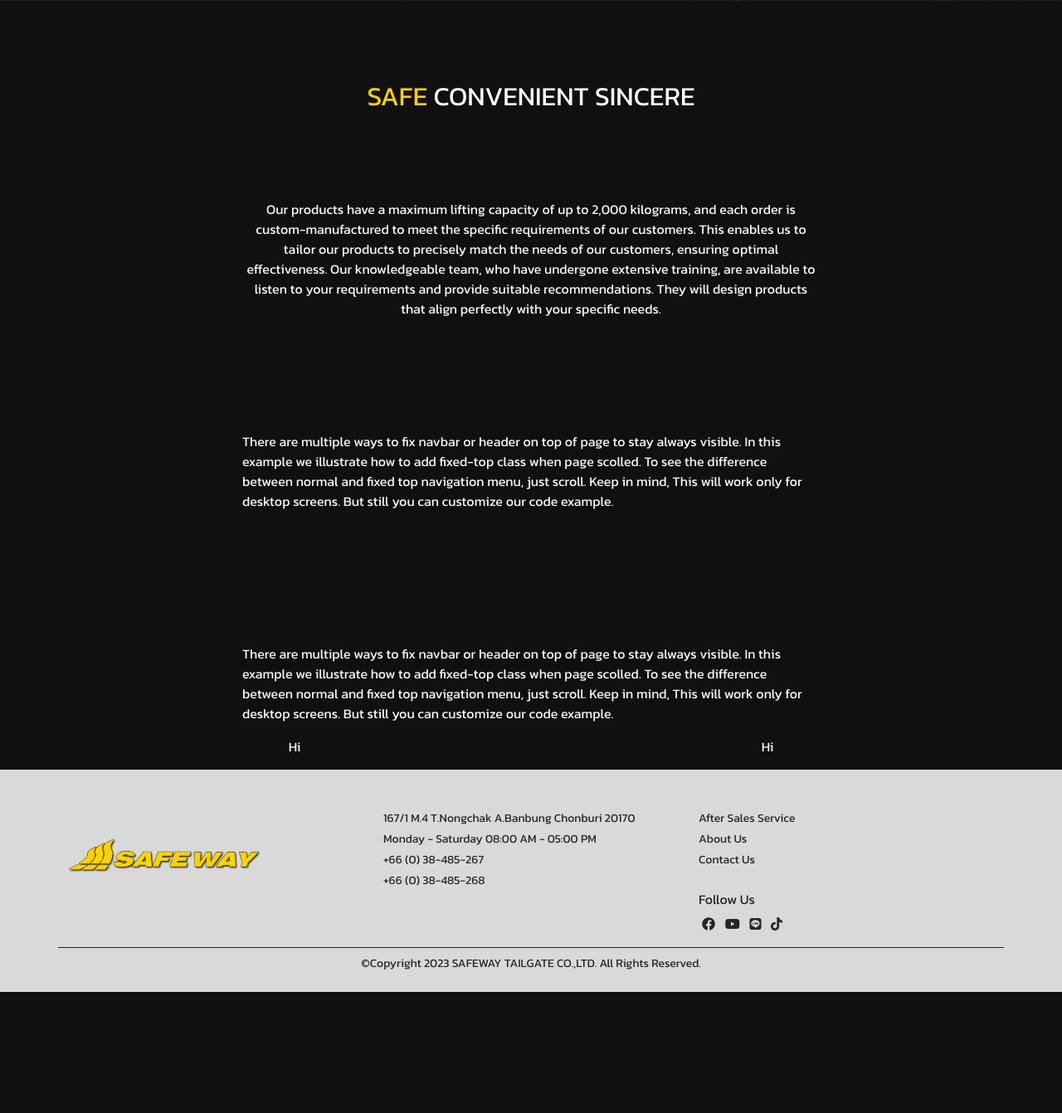
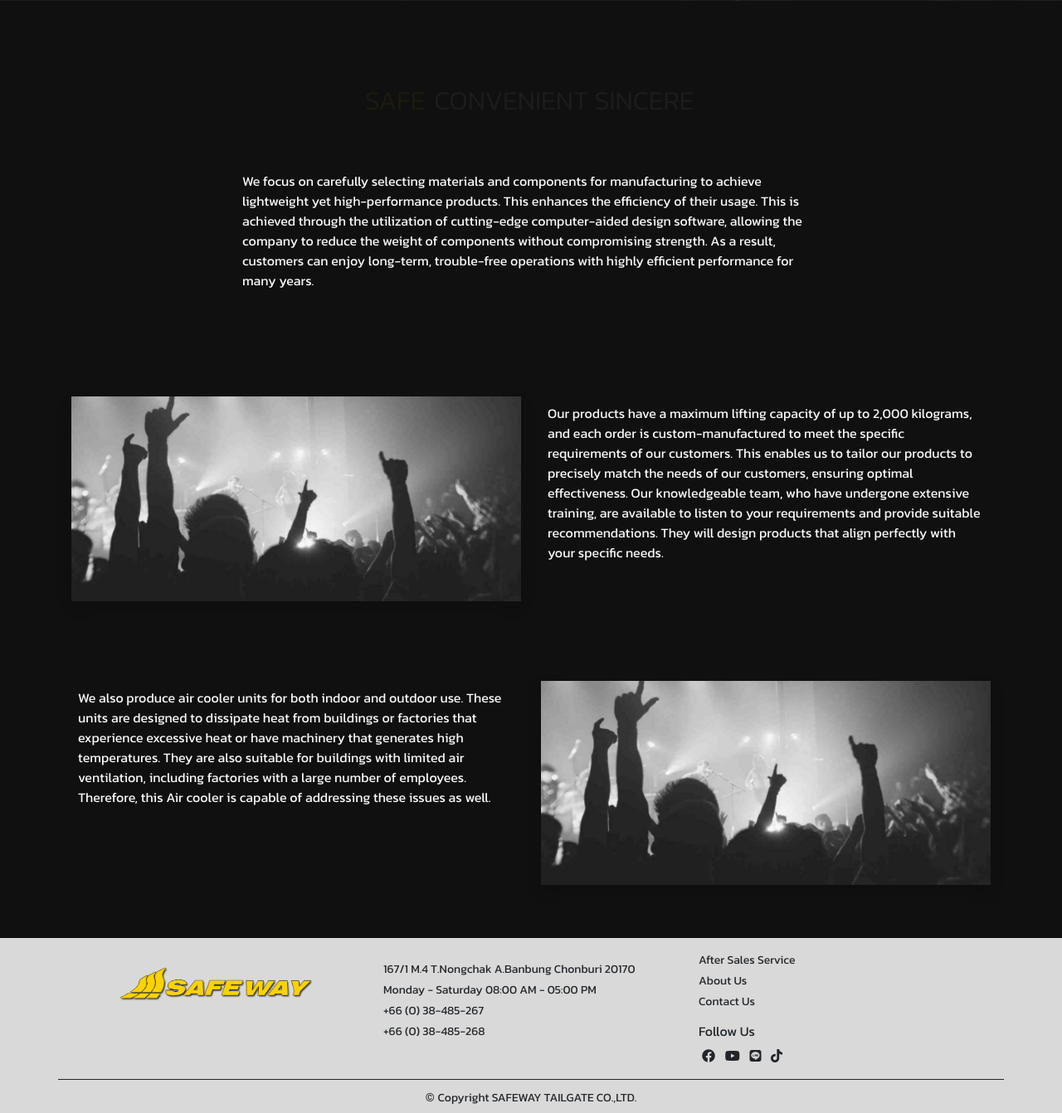
Before and after one commit to GunZiR/SafewayWebsite, a Django app: page / in a window 1280 px wide. Shown: the part 721-2063 px from the top of the page at 83% size. Before the commit the page ends 1917 px from the top, so only its background shows below. Run offline with Django 4.2, Linux system fonts and the light colour scheme; some libraries are stand-ins or nearby versions.

Commit message:
make some change

```diff
--- a/static/JavaScripts/base.js
+++ b/static/JavaScripts/base.js
@@ -14,3 +14,57 @@
         }
     });
 });
+
+var TxtType = function(el, toRotate, period) {
+    this.toRotate = toRotate;
+    this.el = el;
+    this.loopNum = 0;
+    this.period = parseInt(period, 10) || 2000;
+    this.txt = '';
+    this.tick();
+    this.isDeleting = false;
+};
+
+TxtType.prototype.tick = function() {
+    var i = this.loopNum % this.toRotate.length;
+    var fullTxt = this.toRotate[i];
+
+    if (this.isDeleting) {
+        this.txt = fullTxt.substring(0, this.txt.length - 1);
+    } else {
+        this.txt = fullTxt.substring(0, this.txt.length + 1);
+    }
+
+    this.el.innerHTML = '<span class="wrap">' + this.txt + '</span>';
+
+    var that = this;
+    var delta = 200 - Math.random() * 100;
+
+    if (this.isDeleting) { delta /= 2; }
+
+    if (!this.isDeleting && this.txt === fullTxt) {
+        delta = this.period;
+        this.isDeleting = true;
+    } else if (this.isDeleting && this.txt === '') {
+        this.isDeleting = false;
+        this.loopNum++;
+        delta = 500;
+    }
+
+    setTimeout(function() {
+        that.tick();
+    }, delta);
+};
+
+
+window.onload = function() {
+    var elements = document.getElementsByClassName('typewrite');
+    for (var i=0; i<elements.length; i++) {
+        var toRotate = elements[i].getAttribute('data-type');
+        var period = elements[i].getAttribute('data-period');
+        if (toRotate) {
+            new TxtType(elements[i], JSON.parse(toRotate), period);
+        }
+    }
+    // INJECT CSS
+};
--- a/static/css/base.css
+++ b/static/css/base.css
@@ -25,6 +25,10 @@
 * {
     font-family: 'Kanit', sans-serif;
 }
+.roboto-font{
+    font-family: 'Roboto', sans-serif;
+}
+/* Drop Down*/
 .dropdown-menu ul {
     list-style: none;
     padding: 0;
--- a/static/css/index.css
+++ b/static/css/index.css
@@ -1,3 +1,53 @@
 .yellow-text {
     color: #FBD300;
 }
+.animation-wrapper{
+    text-align:center;
+    font-weight:300;
+    font-size:32px;
+    overflow:hidden;
+}
+.animation {
+    display:inline-block;
+    overflow:hidden;
+    white-space:nowrap;
+  }
+
+.animation:first-of-type {    /* For increasing performance
+                         ID/Class should've been used.
+                         For a small demo
+                         it's okaish for now */
+    animation: showup 7s infinite;
+  }
+
+.animation:last-of-type {
+    width:0px;
+    animation: reveal 7s infinite;
+  }
+
+.animation:last-of-type span {
+    margin-left:-355px;
+    animation: slidein 7s infinite;
+  }
+
+  @keyframes showup {
+      0% {opacity:0;}
+      20% {opacity:1;}
+      80% {opacity:1;}
+      100% {opacity:0;}
+  }
+
+  @keyframes slidein {
+      0% { margin-left:-800px; }
+      20% { margin-left:-800px; }
+      35% { margin-left:0px; }
+      100% { margin-left:0px; }
+  }
+
+  @keyframes reveal {
+      0% {opacity:0;width:0px;}
+      20% {opacity:1;width:0px;}
+      30% {width:320px;}
+      80% {opacity:1;}
+      100% {opacity:0;width:320px;}
+  }
--- a/templates/base/base.html
+++ b/templates/base/base.html
@@ -9,10 +9,13 @@
         <link href="https://cdn.jsdelivr.net/npm/bootstrap@5.3.0-alpha3/dist/css/bootstrap.min.css" rel="stylesheet" integrity="sha384-KK94CHFLLe+nY2dmCWGMq91rCGa5gtU4mk92HdvYe+M/SXH301p5ILy+dN9+nJOZ" crossorigin="anonymous">
         <link rel="stylesheet" href="{% static 'css/base.css' %}">
         <link rel="stylesheet" href="https://cdnjs.cloudflare.com/ajax/libs/font-awesome/6.1.1/css/all.min.css">
+        <!----------------------------------------------------------Google Fonts------------------------------------------------------------->
         <link rel="preconnect" href="https://fonts.googleapis.com">
         <link rel="preconnect" href="https://fonts.gstatic.com" crossorigin>
         <link href="https://fonts.googleapis.com/css2?family=Kanit:wght@300;400;700&display=swap" rel="stylesheet">
+        <link href="https://fonts.googleapis.com/css2?family=Roboto:wght@700&display=swap" rel="stylesheet">
 
+        <link rel="icon" href="{% static 'images/logo_crop.png' %}" type="image/x-icon">
         <script src="{% static 'JavaScripts\base.js' %}"></script>
         <script src="https://cdnjs.cloudflare.com/ajax/libs/jquery/3.6.0/jquery.min.js" integrity="sha512-894YE6QWD5I59HgZOGReFYm4dnWc1Qt5NtvYSaNcOP+u1T9qYdvdihz0PPSiiqn/+/3e7Jo4EaG7TubfWGUrMQ==" crossorigin="anonymous" referrerpolicy="no-referrer"></script>
     </head>
@@ -166,49 +169,51 @@
         <footer class="pb-2 background-grey">
             <div class="container">
               <div class="row">
-                    <div class="col md-2 pt-5 mt-3 d-flex flex-column align-items-center">
+                <div class="col-lg mt-3 text-center">
                   <a href="{% url 'index' %}">
                     <img class="img-fluid image-size-half my-3" src="{% static 'images/logo_crop.png' %}" alt="Logo">
                   </a>
                 </div>
-                    <div class="col md-5 pt-5 d-flex flex-column align-items-start">
+                <div class="col-lg mt-3 text-lg-start d-flex align-items-center">
                   <ul class="list-unstyled">
-                            <p class="small mb-1 text-left">167/1 M.4 T.Nongchak A.Banbung Chonburi 20170</p>
-                            <p class="small mb-1 text-left">Monday - Saturday 08:00 AM - 05:00 PM</p>
-                            <p class="small mb-1 text-left">+66 (0) 38-485-267</p>
-                            <p class="small mb-1 text-left">+66 (0) 38-485-268</p>
+                    <li><p class="small mb-1">167/1 M.4 T.Nongchak A.Banbung Chonburi 20170</p></li>
+                    <li><p class="small mb-1">Monday - Saturday 08:00 AM - 05:00 PM</p></li>
+                    <li><p class="small mb-1">+66 (0) 38-485-267</p></li>
+                    <li><p class="small mb-1">+66 (0) 38-485-268</p></li>
                   </ul>
                 </div>
-                    <div class="col md-5 pt-5 d-flex flex-column align-items-start">
+                <div class="col-lg mt-3">
                   <ul class="list-unstyled">
-                            <li><a class="text-decoration-none link-dark" href="{% url 'after_sales_service' %}"><p class="small mb-1 text-left">After Sales Service</p></a></li>
-                            <li><a class="text-decoration-none link-dark" href="{% url 'about_us' %}"><p class="small mb-1 text-left">About Us</p></a></li>
-                            <li><a class="text-decoration-none link-dark" href="{% url 'contact_us' %}"><p class="small mb-1 text-left">Contact Us</p></a></li>
+                    <li><a class="text-decoration-none link-dark" href="{% url 'after_sales_service' %}"><p class="small mb-1">After Sales Service</p></a></li>
+                    <li><a class="text-decoration-none link-dark" href="{% url 'about_us' %}"><p class="small mb-1">About Us</p></a></li>
+                    <li><a class="text-decoration-none link-dark" href="{% url 'contact_us' %}"><p class="small mb-1">Contact Us</p></a></li>
                   </ul>
                   <h6 class="mt-2">Follow Us</h6>
                   <div class="d-inline">
                     <a class="text-decoration-none link-dark mx-1" href="https://www.facebook.com/taillifts.safeway/?ref=bookmarks" target="_blank">
-                                <i class="fab fa-facebook"></i>
+                      <i class="fab fa-facebook" data-bs-toggle="tooltip" data-bs-placement="bottom" title="Facebook"></i>
                     </a>
                     <a class="text-decoration-none link-dark mx-1" href="https://www.youtube.com/@taillifts" target="_blank">
-                                <i class="fab fa-youtube"></i>
+                      <i class="fab fa-youtube" data-bs-toggle="tooltip" data-bs-placement="bottom" title="YouTube"></i>
                     </a>
                     <a class="text-decoration-none link-dark mx-1" href="https://line.me/ti/p/8ch82xEpz7" target="_blank">
-                                <i class="fab fa-line"></i>
+                      <i class="fab fa-line" data-bs-toggle="tooltip" data-bs-placement="bottom" title="LINE"></i>
                     </a>
                     <a class="text-decoration-none link-dark mx-1" href="https://www.tiktok.com/@safeway99?_t=8dTmiyjU4N0&_r=1" target="_blank">
-                                <i class="fab fa-tiktok"></i>
+                      <i class="fab fa-tiktok" data-bs-toggle="tooltip" data-bs-placement="bottom" title="TikTok"></i>
                     </a>
                   </div>
                 </div>
               </div>
               <div class="row mt-3 pt-2 border-top border-dark">
-                    <div class="col text-center">
-                        <p class="small">©Copyright 2023 SAFEWAY TAILGATE CO.,LTD. All Rights Reserved.</p>
+                <div class="col-lg text-center">
+                    <span class="small roboto-font">©</span>
+                    <span class="small">Copyright SAFEWAY TAILGATE CO.,LTD.</span>
                 </div>
               </div>
             </div>
           </footer>
+
         <script src="https://cdn.jsdelivr.net/npm/bootstrap@5.3.0-alpha3/dist/js/bootstrap.bundle.min.js" integrity="sha384-ENjdO4Dr2bkBIFxQpeoTz1HIcje39Wm4jDKdf19U8gI4ddQ3GYNS7NTKfAdVQSZe" crossorigin="anonymous"></script>
     </body>
 </html>
--- a/templates/index.html
+++ b/templates/index.html
@@ -37,35 +37,39 @@
     <!-------------------------------------------------Infomation---------------------------------------------------------------->
     <div class="container text-light" style="max-width: 720px " >
         <header class="py-4 mt-5 mb-4 pt-5 text-center">
-            <h2><span class="yellow-text">SAFE</span>    CONVENIENT    SINCERE</h2>
+          <div class="animation-wrapper">
+            <div class="animation yellow-text">SAFE</div>
+            <div class="animation">
+              <span>CONVENIENT SINCERE</span>
+            </div class="animation">
+          </div>
         </header>
-        <br><br>
-        <p class="text-center">
+        <p class="text-start">
+          We focus on carefully selecting materials and components for manufacturing to achieve lightweight yet high-performance products. This enhances the efficiency of their usage. This is achieved through the utilization of cutting-edge computer-aided design software, allowing the company to reduce the weight of components without compromising strength. As a result, customers can enjoy long-term, trouble-free operations with highly efficient performance for many years.
+        </p><br><br>
+    </div>
+    <div class="container p-3">
+      <div class="row text-light py-5">
+        <div class="col-lg-6">
+          <img src="{% static 'images/1.jpg' %}" class="d-block w-100 shadow" alt="pic1">
+        </div>
+        <div class="col-lg-6">
+          <p class="text-start p-2">
             Our products have a maximum lifting capacity of up to 2,000 kilograms, and each order is custom-manufactured to meet the specific requirements of our customers. This enables us to tailor our products to precisely match the needs of our customers, ensuring optimal effectiveness. Our knowledgeable team, who have undergone extensive training, are available to listen to your requirements and provide suitable recommendations. They will design products that align perfectly with your specific needs.
-        </p><br><br><br><br><br>
-        <p>
-            There are multiple ways to fix navbar or header on top of page to stay always visible.
-            In this example we illustrate how to add fixed-top class when page scolled.
-            To see the difference between normal and fixed top navigation menu, just scroll.
-            Keep in mind, This will work only for desktop screens. But still you can customize our code example.
-        </p><br><br><br><br><br><br>
-        <p>
-            There are multiple ways to fix navbar or header on top of page to stay always visible.
-            In this example we illustrate how to add fixed-top class when page scolled.
-            To see the difference between normal and fixed top navigation menu, just scroll.
-            Keep in mind, This will work only for desktop screens. But still you can customize our code example.
-        </p>
+          </p>
+        </div>
+      </div>
+      <div class="row text-light py-5">
+        <div class="col-lg-6">
+          <p class="text-start p-2">
+            We also produce air cooler units for both indoor and outdoor use. These units are designed to dissipate heat from buildings or factories that experience excessive heat or have machinery that generates high temperatures. They are also suitable for buildings with limited air ventilation, including factories with a large number of employees. Therefore, this Air cooler is capable of addressing these issues as well.
+          </p>
+        </div>
+        <div class="col-lg-6">
+          <img src="{% static 'images/1.jpg' %}" class="d-block w-100 shadow" alt="pic1">
+        </div>
+
+      </div>
     </div>
-    <div class="container">
-        <div class="row text-light text-center">
-            <div class="col-md-6">
-                <p>Hi</p>
-            </div>
-            <div class="col-md-6">
-                <p>
-                    Hi
-                </p>
-            </div>
-        </div>
-    </div>
+
 {% endblock %}
```
Also changed, not shown: static/images/icon.png (added). Lines whose indentation alone changed are shown as unchanged.
